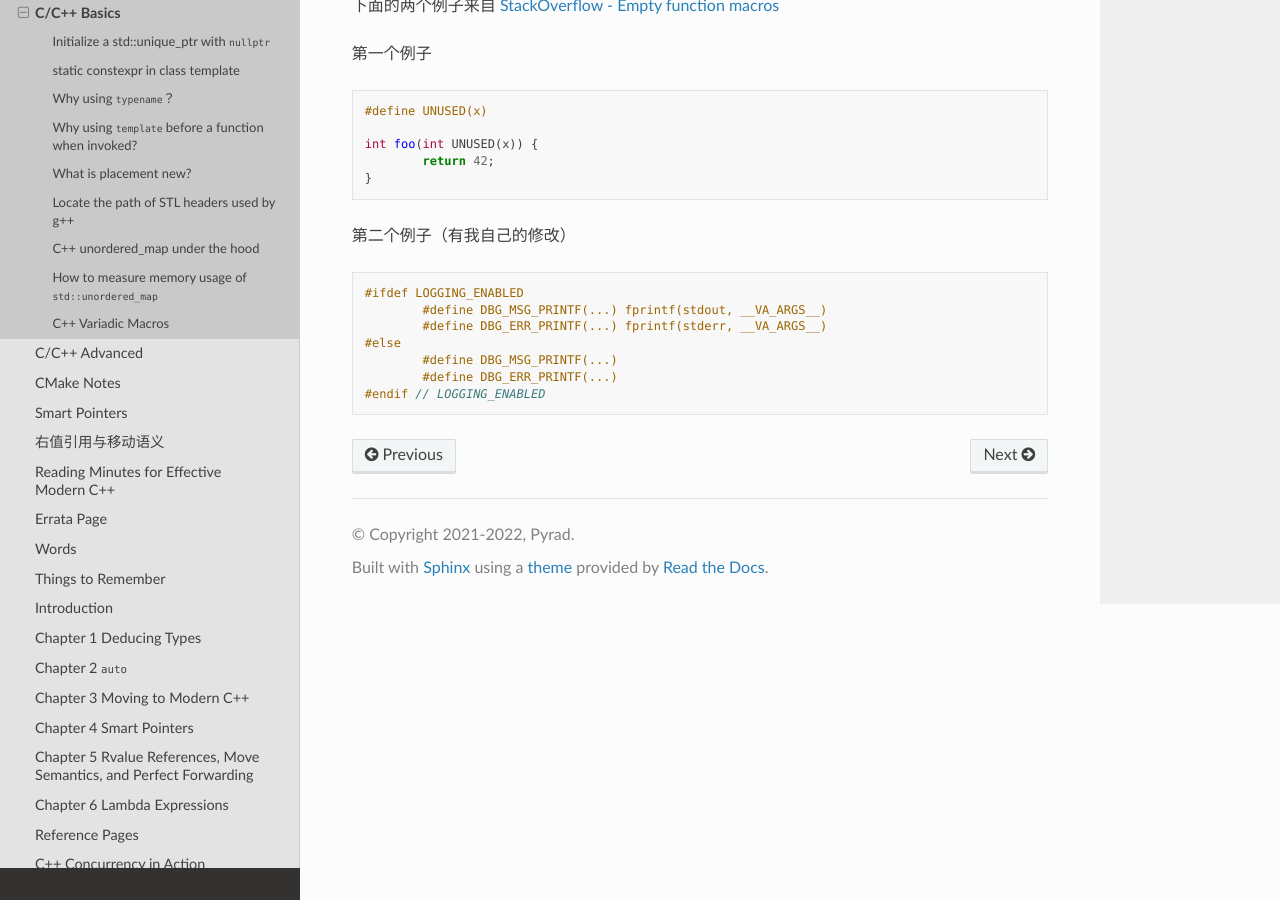
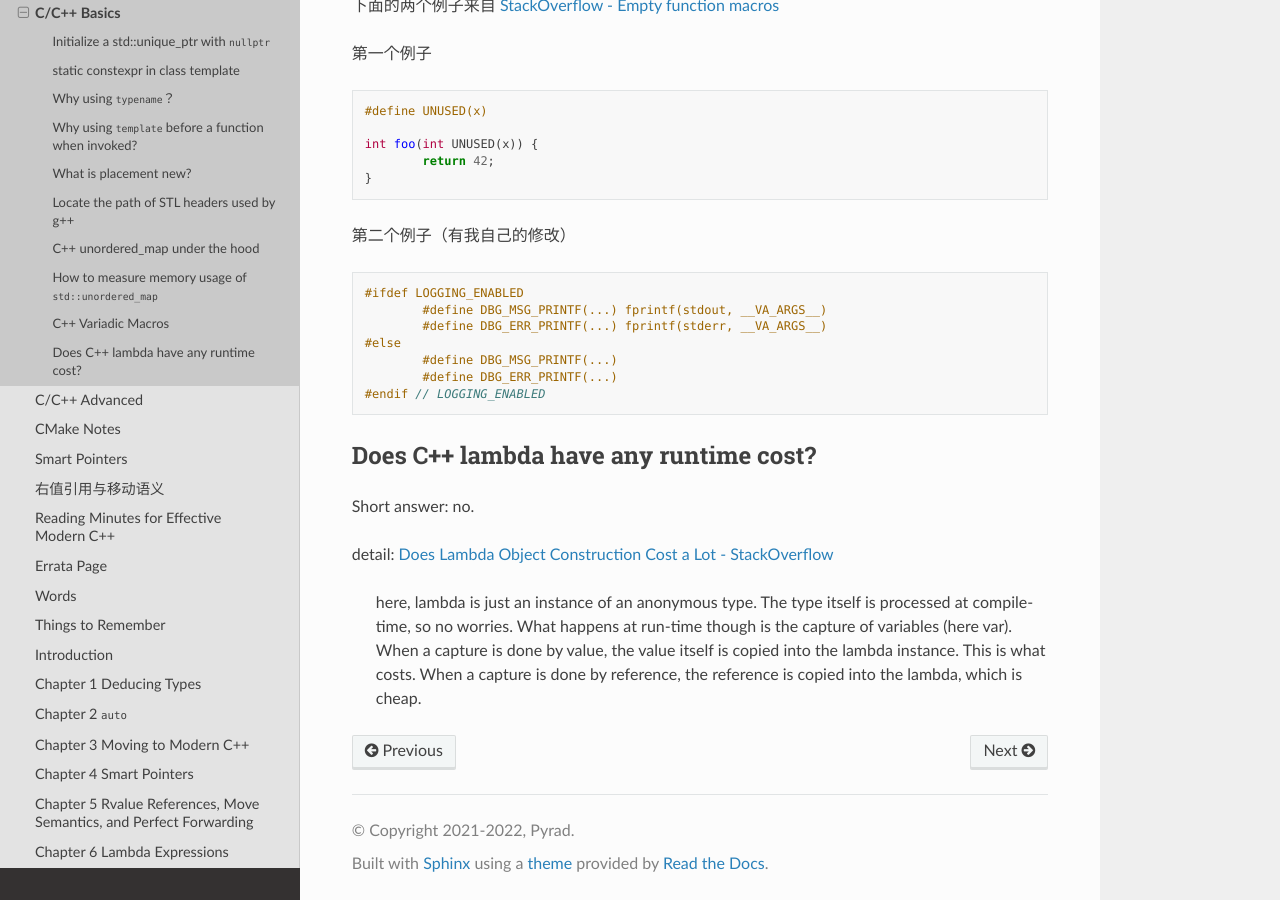
Before and after one commit to Pyrad/pyradnotes, a Sphinx documentation site: the page built from source/CPP/CppBasics.md, in a window 1280 px wide and 900 px high, scrolled down 2984 px. Built offline with Sphinx 7.4.7 and the Read the Docs theme 2.0.0, drawn with Linux system fonts in a browser that asks for light colours.

Commit message:
CPP Does C++ lambda have any runtime cost?

````diff
--- a/source/CPP/CppBasics.md
+++ b/source/CPP/CppBasics.md
@@ -170,3 +170,11 @@ int foo(int UNUSED(x)) {
 	#define DBG_ERR_PRINTF(...)
 #endif // LOGGING_ENABLED
 ```
+
+## Does C++ lambda have any runtime cost?
+
+Short answer: no.
+
+detail: [Does Lambda Object Construction Cost a Lot - StackOverflow](https://stackoverflow.com/questions/50346822/does-lambda-object-construction-cost-a-lot)
+
+> here, lambda is just an instance of an anonymous type. The type itself is processed at compile-time, so no worries. What happens at run-time though is the capture of variables (here var). When a capture is done by value, the value itself is copied into the lambda instance. This is what costs. When a capture is done by reference, the reference is copied into the lambda, which is cheap.
````
